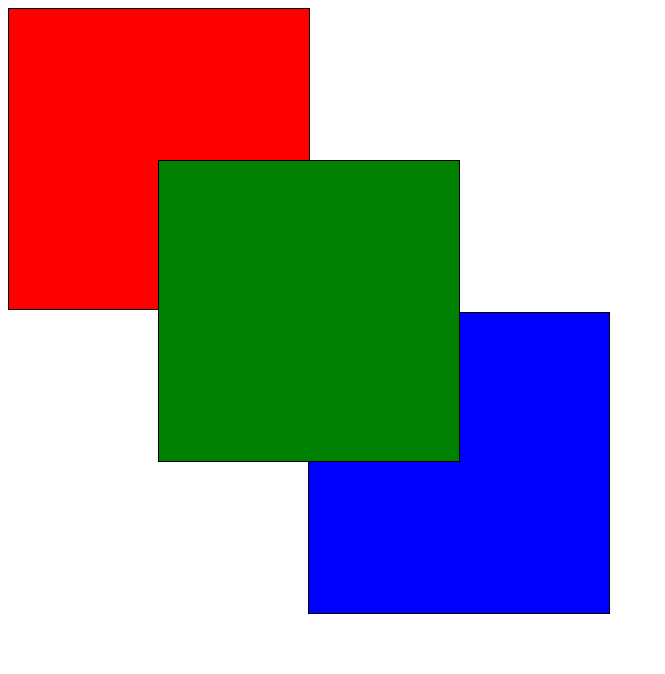
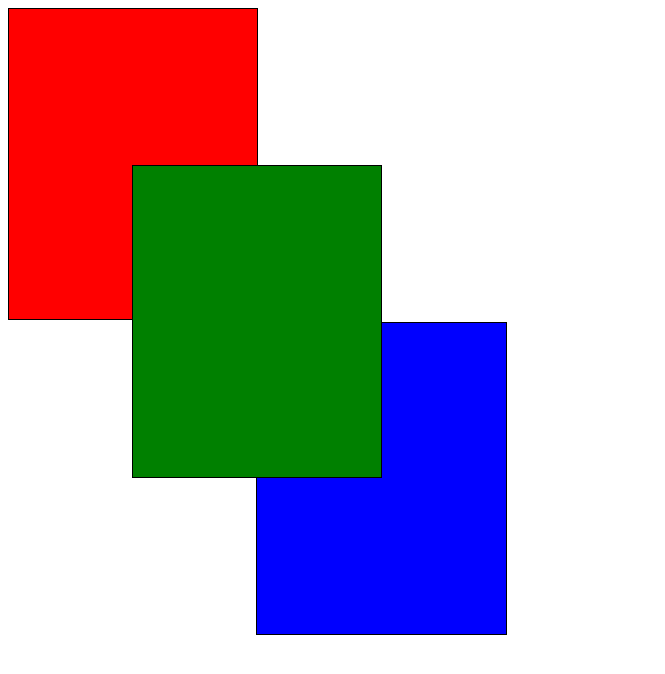
Before and after one commit to razzie-razzie/Web-Courses, a plain HTML site: page HW 2/Task2/task2.html in a window 1280 px wide. Shown: the whole page, without its empty margins (0-665 px from the left). Drawn offline with Linux system fonts and the light colour scheme.

Commit message:
Updated Task 2

```diff
--- a/HW 2/Task2/task2.css
+++ b/HW 2/Task2/task2.css
@@ -3,8 +3,8 @@ body{
     height: 97vh;
 }
 .square {
-    width: 300px;
-    height: 300px;
+    width: 20%;
+    height: 40%;
     border: 1px solid black;
 }
 
@@ -15,8 +15,8 @@ body{
 
 .green {
     position: relative;
-    top: -150px;
-    left: 150px;
+    top: -20%;
+    left: 10%;
     background-color: green;
     z-index: 3;
 }
@@ -24,7 +24,7 @@ body{
 .blue {
     position: relative;
     background-color: blue;
-    top: -300px;
-    left: 300px;
+    top: -40%;
+    left: 20%;
     z-index: 2;
 }
```
